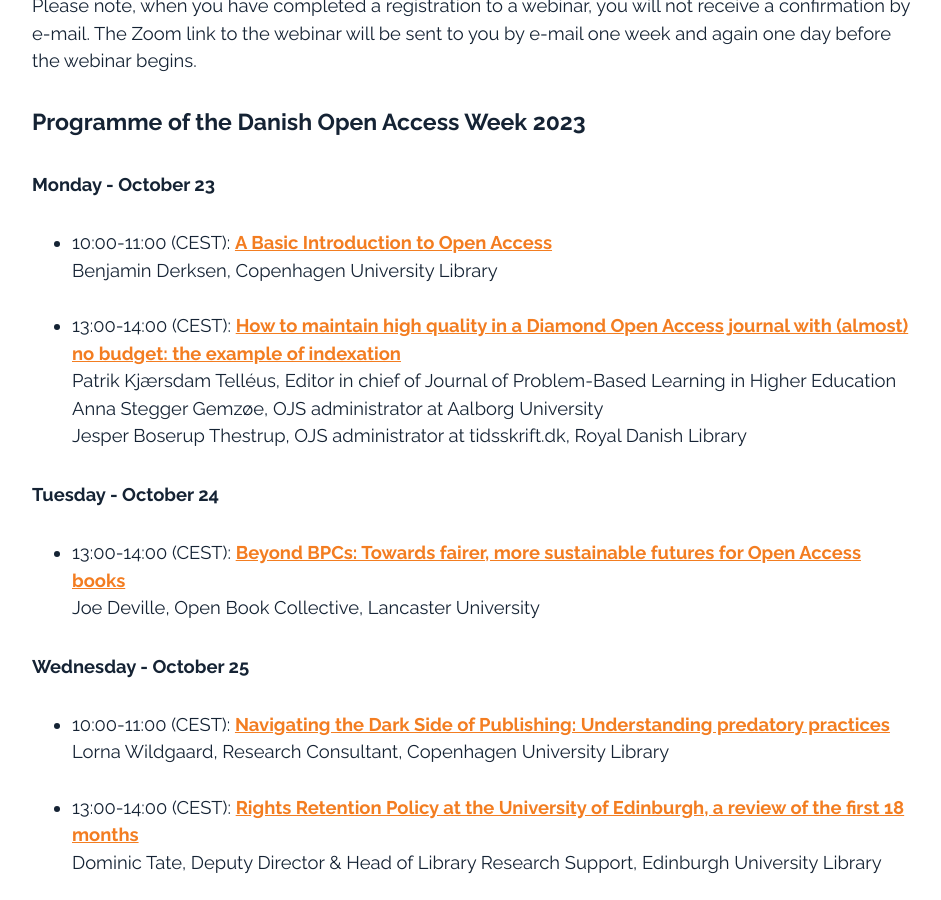
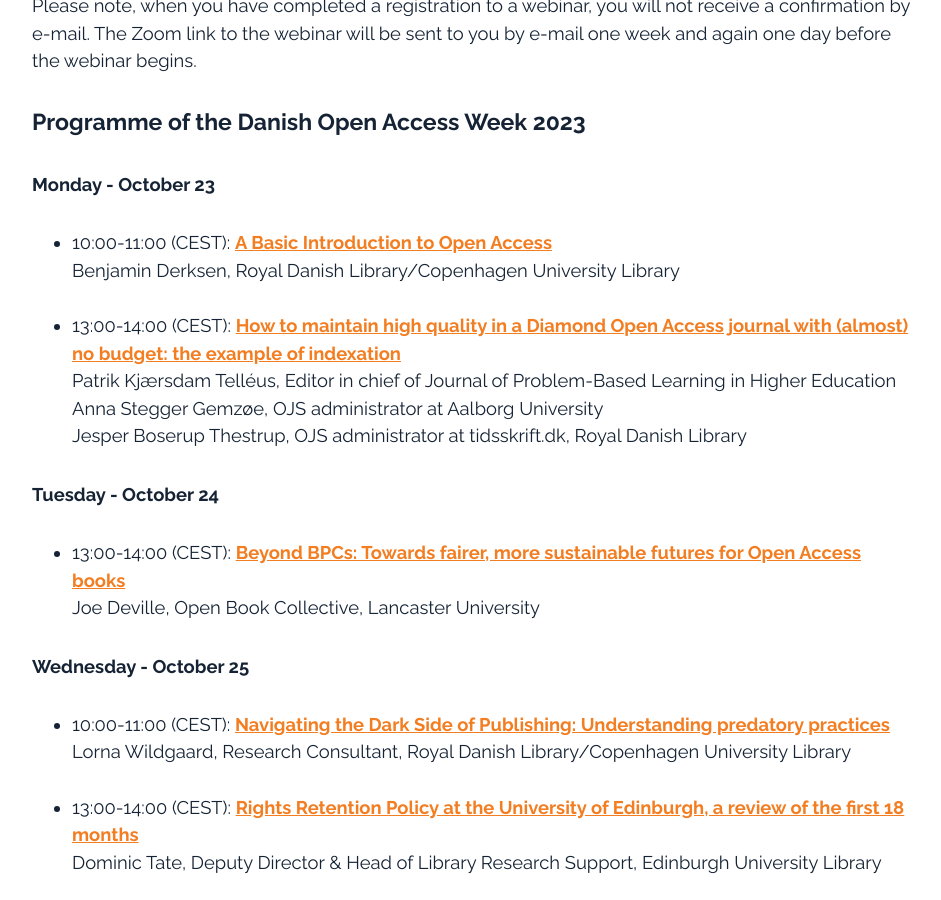
Before and after one commit to openaccess-dk/openaccess-dk.github.io, a Jekyll site: the page built from oaw23.md, in a window 1280 px wide and 900 px high, scrolled down 1396 px. Shown: the whole window, without its empty margins (168-1109 px from the left). Built offline with Jekyll 4.4.1, drawn with Linux system fonts in a browser that asks for light colours.

Commit message:
Update oaw23.md

```diff
--- a/oaw23.md
+++ b/oaw23.md
@@ -24,7 +24,7 @@
 
 ##### Monday - October 23
 - 10:00-11:00 (CEST): <b>[A Basic Introduction to Open Access](https://openaccess.dk/oaw2023/monday_oct_23_1) </b><br>
-Benjamin Derksen, Copenhagen University Library<br><br>
+Benjamin Derksen, Royal Danish Library/Copenhagen University Library<br><br>
 - 13:00-14:00 (CEST): <b>[How to maintain high quality in a Diamond Open Access journal with (almost) no budget: the example of indexation](https://openaccess.dk/oaw2023/monday_oct_23_2) </b><br>
 Patrik Kjærsdam Telléus, Editor in chief of Journal of Problem-Based Learning in Higher Education<br>
 Anna Stegger Gemzøe, OJS administrator at Aalborg University<br>
@@ -36,7 +36,7 @@
 
 ##### Wednesday - October 25
 - 10:00-11:00 (CEST): <b>[Navigating the Dark Side of Publishing: Understanding predatory practices](https://openaccess.dk/oaw2023/wednesday_oct_25_1) </b><br>
-Lorna Wildgaard, Research Consultant, Copenhagen University Library <br><br>
+Lorna Wildgaard, Research Consultant, Royal Danish Library/Copenhagen University Library<br><br>
 - 13:00-14:00 (CEST): <b>[Rights Retention Policy at the University of Edinburgh, a review of the first 18 months](https://openaccess.dk/oaw2023/wednesday_oct_25_2) </b><br>
 Dominic Tate, Deputy Director & Head of Library Research Support, Edinburgh University Library
 
```
